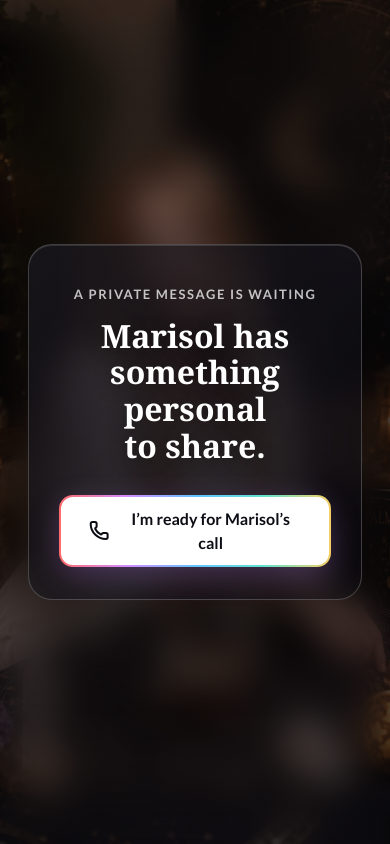
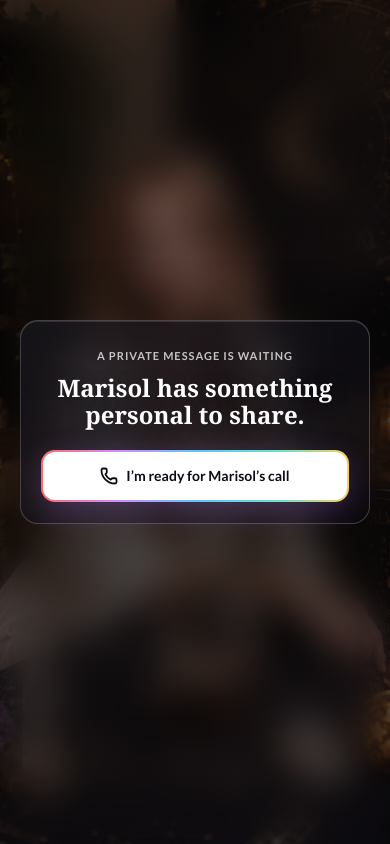
Before and after one commit to puttstrife/ASL-Chat-CMS, a React (Vite) app: page / in a window 390 px wide. Built offline with nearby package versions, Linux system fonts and the light colour scheme; a web font is replaced by a local one.

Commit message:
Refine pre-call overlay for mobile

```diff
--- a/src/call-version/index.css
+++ b/src/call-version/index.css
@@ -170,6 +170,12 @@ button { -webkit-tap-highlight-color: transparent; }
 @media (max-width: 639px) {
   .call-shell { padding: 0; }
   .call-frame { height: 100dvh; max-width: none; padding: 0; border: 0; border-radius: 0; }
+  .call-intro-overlay { padding: 1rem; }
+  .call-intro-glass { width: min(100%, 19rem); border-radius: .9rem; padding: 1.35rem 1rem 1.05rem; }
+  .call-intro-kicker { margin-bottom: .5rem; font-size: .55rem; letter-spacing: .09em; }
+  .call-intro-glass h1 { max-width: 14rem; margin-bottom: 1.05rem; font-size: 1.2rem; line-height: 1.12; }
+  .call-intro-button { min-height: 2.6rem; padding: .6rem .8rem; gap: .4rem; font-size: .7rem; white-space: nowrap; }
+  .call-intro-button svg { width: .9rem; height: .9rem; flex: none; }
   .call-active-main { gap: 18px; padding-inline: 24px; }
   .call-avatar-large { width: 132px; height: 132px; }
 }
```
